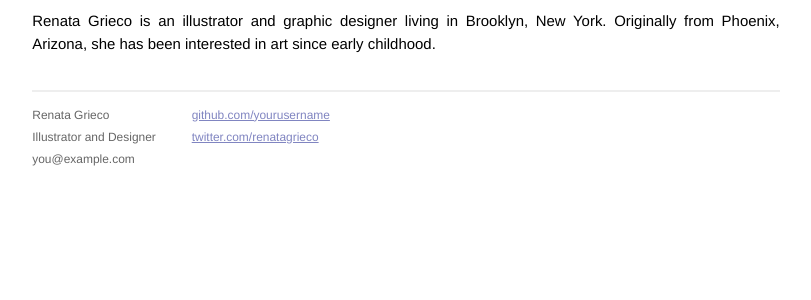
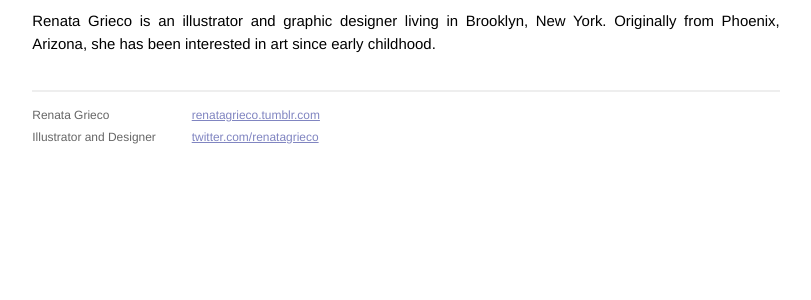
Before and after one commit to renatagrieco/portfolio, a Jekyll site: the page built from about.html, in a window 1280 px wide. Shown: the part 141-441 px from the top of the page, without its empty margins (234-1045 px from the left). Built offline with Jekyll 4.4.1, drawn with Linux system fonts in a browser that asks for light colours; some web fonts are replaced; Markdown is read by kramdown in place of the engine named in the settings.

Commit message:
updated contact info in footer

```diff
--- a/_layouts/default.html
+++ b/_layouts/default.html
@@ -33,12 +33,11 @@
               <p>
                 Renata Grieco<br />
                 Illustrator and Designer<br />
-                you@example.com
               </p>
             </div>
             <div class="contact">
               <p>
-                <a href="https://github.com/yourusername">github.com/yourusername</a><br />
+                <a href="http://renatagrieco.tumblr.com/">renatagrieco.tumblr.com</a><br />
                 <a href="https://twitter.com/renatagrieco">twitter.com/renatagrieco</a><br />
               </p>
             </div>
```
